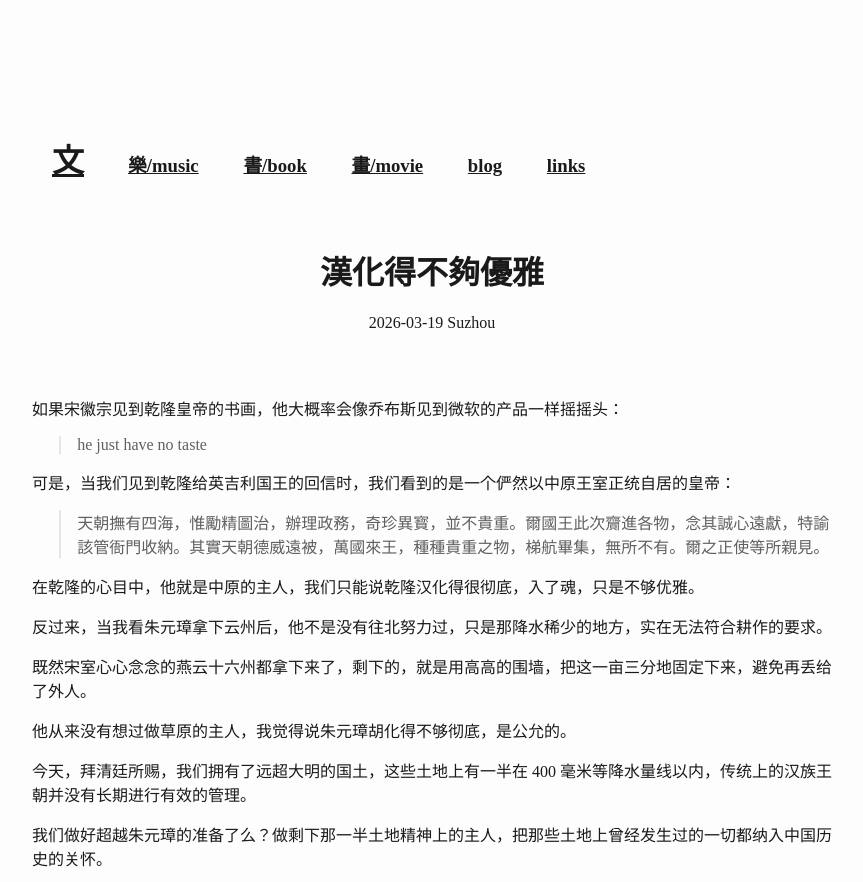
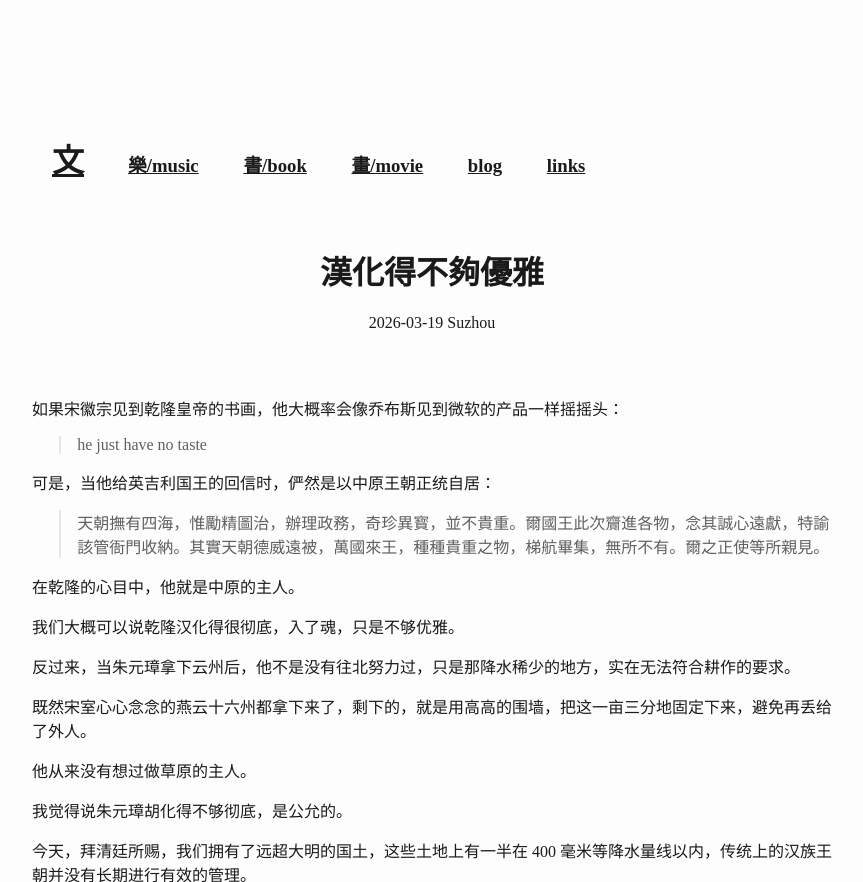
Before and after one commit to wangw469/wangw469.github.io, a Jekyll site: the page built from _posts/2026-03-19-inelegant-chinese-localization.md, in a window 1280 px wide, cut to the strip 0-882 px from the top of the page. Shown: the whole strip, without its empty margins (58-921 px from the left). Built offline with Jekyll 4.4.1, drawn with Linux system fonts in a browser that asks for light colours.

Commit message:
refactor text

```diff
--- a/_posts/2026-03-19-inelegant-chinese-localization.md
+++ b/_posts/2026-03-19-inelegant-chinese-localization.md
@@ -9,17 +9,21 @@ date: 2026-03-19
 
 > he just have no taste
 
-可是，当我们见到乾隆给英吉利国王的回信时，我们看到的是一个俨然以中原王室正统自居的皇帝：
+可是，当他给英吉利国王的回信时，俨然是以中原王朝正统自居：
 
 > 天朝撫有四海，惟勵精圖治，辦理政務，奇珍異寳，並不貴重。爾國王此次齎進各物，念其誠心遠獻，特諭該管衙門收納。其實天朝德威遠被，萬國來王，種種貴重之物，梯航畢集，無所不有。爾之正使等所親見。
 
-在乾隆的心目中，他就是中原的主人，我们只能说乾隆汉化得很彻底，入了魂，只是不够优雅。
+在乾隆的心目中，他就是中原的主人。
 
-反过来，当我看朱元璋拿下云州后，他不是没有往北努力过，只是那降水稀少的地方，实在无法符合耕作的要求。
+我们大概可以说乾隆汉化得很彻底，入了魂，只是不够优雅。
+
+反过来，当朱元璋拿下云州后，他不是没有往北努力过，只是那降水稀少的地方，实在无法符合耕作的要求。
 
 既然宋室心心念念的燕云十六州都拿下来了，剩下的，就是用高高的围墙，把这一亩三分地固定下来，避免再丢给了外人。
 
-他从来没有想过做草原的主人，我觉得说朱元璋胡化得不够彻底，是公允的。
+他从来没有想过做草原的主人。
+
+我觉得说朱元璋胡化得不够彻底，是公允的。
 
 今天，拜清廷所赐，我们拥有了远超大明的国土，这些土地上有一半在 400 毫米等降水量线以内，传统上的汉族王朝并没有长期进行有效的管理。
 
```
